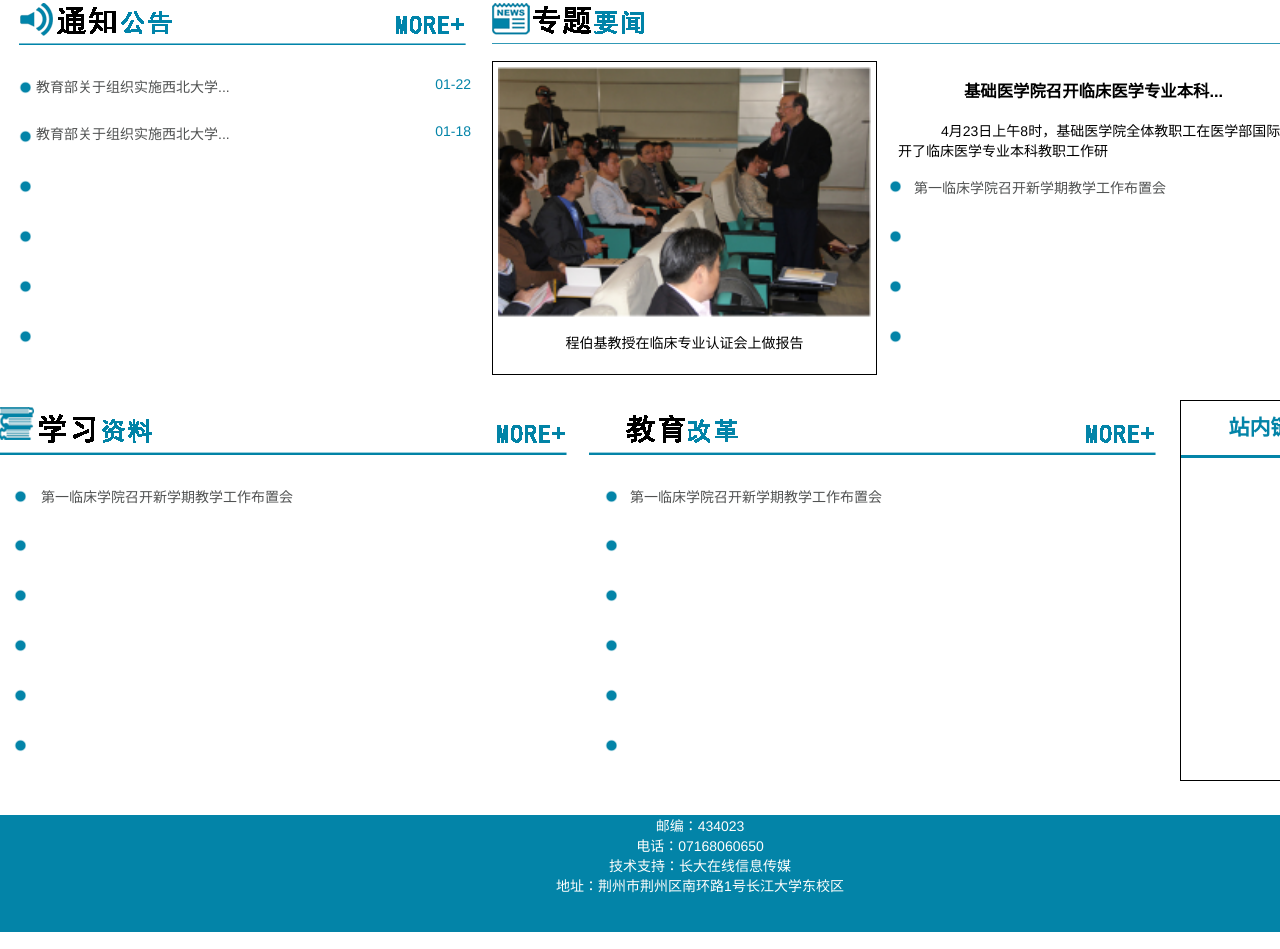
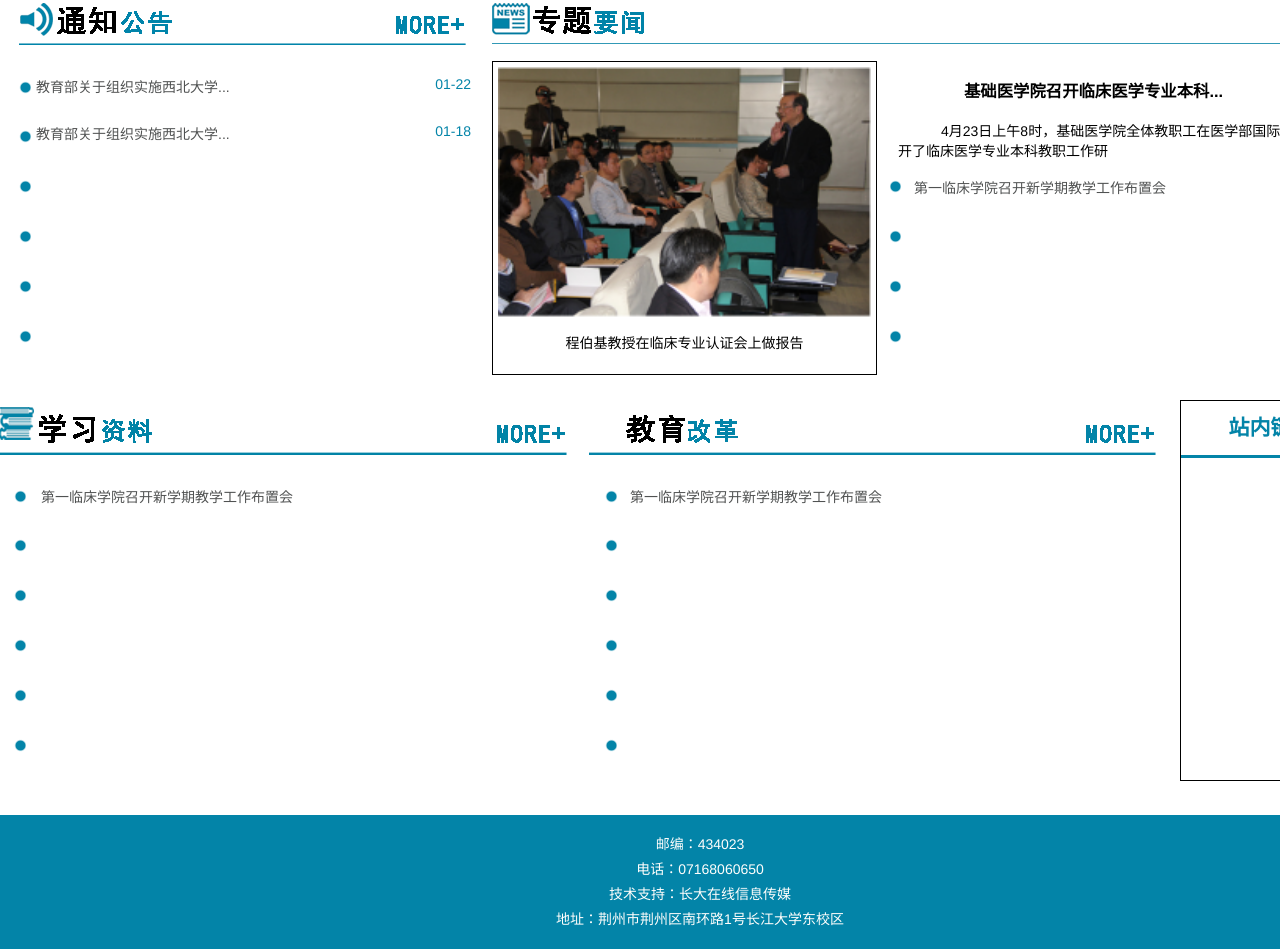
Before and after one commit to WuMengfeis/Dev_ops, a plain HTML site: page Task-试用期第一周/index.html in a window 1280 px wide. Shown: the part 350-1299 px from the top of the page. Drawn offline with Linux system fonts and the light colour scheme.

Commit message:
Update css.css

```diff
--- a/Task-试用期第一周/css.css
+++ b/Task-试用期第一周/css.css
@@ -219,10 +219,12 @@ body{
 .weilan{
 	width: 1400px;
 	height: 117px;
+	padding-top: 17px;
 	background-color:#0384A8;
 	color:#FFFEFC;
 }
 .weilan p{
 	text-align: center;
-	vertical-align: middle;
+	line-height: 25px;
 }
+}
```
